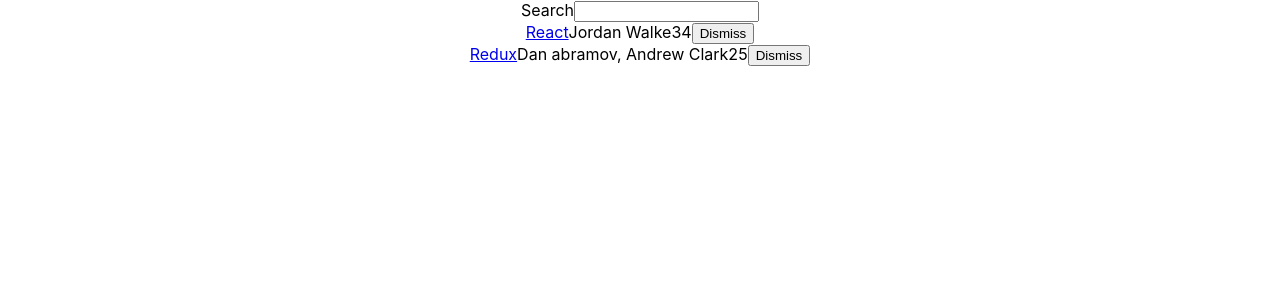
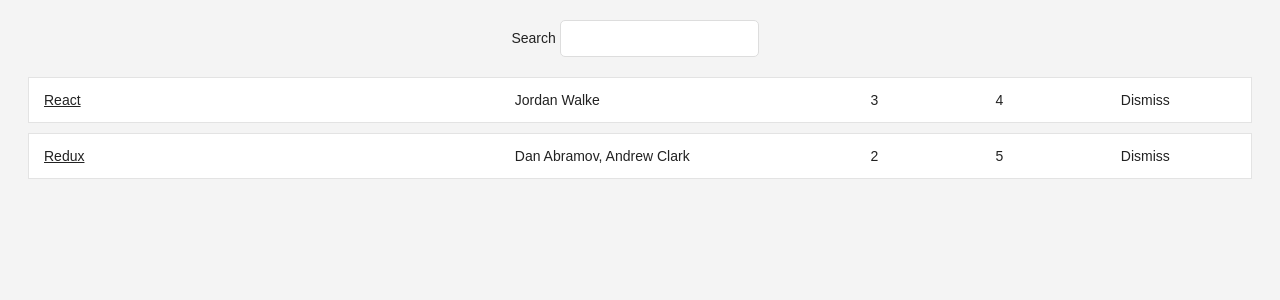
Before and after one commit to Beat2BeatLucas/hackernews, a React (Create React App) app: page / in a window 1280 px wide. Shown: the top 300 px of the page. Built offline with nearby package versions, Linux system fonts and the light colour scheme.

Commit message:
Styling Components

```diff
--- a/src/App.css
+++ b/src/App.css
@@ -1,38 +1,64 @@
-.App {
+.page {
+  margin: 20px;
+}
+
+.interactions {
   text-align: center;
 }
 
-.App-logo {
-  height: 40vmin;
-  pointer-events: none;
+.table {
+  margin: 20px 0;
 }
 
-@media (prefers-reduced-motion: no-preference) {
-  .App-logo {
-    animation: App-logo-spin infinite 20s linear;
-  }
+.table-header {
+  display: flex;
+  line-height: 24px;
+  font-size: 16px;
+  padding: 0 10px;
+  justify-content: space-between;
 }
 
-.App-header {
-  background-color: #282c34;
-  min-height: 100vh;
-  display: flex;
-  flex-direction: column;
-  align-items: center;
-  justify-content: center;
-  font-size: calc(10px + 2vmin);
-  color: white;
+.table-empty {
+  margin: 200px;
+  text-align: center;
+  font-size: 16px;
 }
 
-.App-link {
-  color: #61dafb;
+.table-row {
+  display: flex;
+  line-height: 24px;
+  white-space: nowrap;
+  margin: 10px 0;
+  padding: 10px;
+  background: #ffffff;
+  align-items: center;
+  border: 1px solid #e3e3e3;
 }
 
-@keyframes App-logo-spin {
-  from {
-    transform: rotate(0deg);
-  }
-  to {
-    transform: rotate(360deg);
-  }
+.table-header > span {
+  overflow: hidden;
+  text-overflow: ellipsis;
+  padding: 0 5px;
 }
+
+.table-row > span {
+  overflow: hidden;
+  text-overflow: ellipsis;
+  padding: 0 5px;
+}
+
+.button-inline {
+  border-width: 0;
+  background: transparent;
+  color: inherit;
+  text-align: inherit;
+  -webkit-font-smoothing: inherit;
+  padding: 0;
+  font-size: inherit;
+  cursor: pointer;
+}
+
+.button-active {
+  border-radius: 0;
+  border-bottom: 1px solid #38bb6c;
+}
--- a/src/App.js
+++ b/src/App.js
@@ -13,7 +13,7 @@
   {
     title: 'Redux',
     url: 'https://redux.js.org',
-    author: 'Dan abramov, Andrew Clark',
+    author: 'Dan Abramov, Andrew Clark',
     num_coments: 2,
     points: 5,
     objectID: 1,
@@ -52,13 +52,15 @@
   render() {
     const { list, searchTerm } = this.state;
     return (
-      <div className="App">
+      <div className="page">
+        <div className="interactions">
           <Search
             value={searchTerm}
             onChange={this.onSearchChange}
           >
             Search
           </Search>
+        </div>
         <Table
           list={list}
           pattern={searchTerm}
@@ -73,29 +75,36 @@
 
 const Search= ({ value, onChange, children }) =>
   <form>
-    {children}
-      <input
+    {children} <input
         type="text"
         value={value}
         onChange={onChange}
       />
+
     </form>
 
 
 
 const Table= ({ list, pattern, onDismiss }) =>
-  <div>
+  <div className="table">
     { list.filter(isSearched(pattern)).map(item =>
-        <div key={item.objectID}>
-          <span>
+        <div key={item.objectID} className="table-row">
+          <span style={{ width: '40%'}}>
             <a href={item.url}>{item.title}</a>
           </span>
-          <span>{item.author}</span>
-          <span>{item.num_coments}</span>
-          <span>{item.points}</span>
-          <span>
+          <span style={{ width: '30%'}}>
+            {item.author}
+          </span>
+          <span style={{ width: '10%'}}>
+            {item.num_coments}
+          </span>
+          <span style={{ width: '10%'}}>
+            {item.points}
+          </span>
+          <span style={{ width: '10%'}}>
             <Button
               onClick={() => onDismiss(item.objectID)}
+              className="button-inline"
             >
               Dismiss
             </Button>
--- a/src/index.css
+++ b/src/index.css
@@ -1,13 +1,44 @@
 body {
-  margin: 0;
-  font-family: -apple-system, BlinkMacSystemFont, 'Segoe UI', 'Roboto', 'Oxygen',
-    'Ubuntu', 'Cantarell', 'Fira Sans', 'Droid Sans', 'Helvetica Neue',
-    sans-serif;
-  -webkit-font-smoothing: antialiased;
-  -moz-osx-font-smoothing: grayscale;
+  color: #222;
+  background: #f4f4f4;
+  font: 400 14px CoreSans, Arial, sans-serif;
 }
 
-code {
-  font-family: source-code-pro, Menlo, Monaco, Consolas, 'Courier New',
-    monospace;
+a {
+  color: #222;
 }
+
+a:hover {
+  text-decoration: underline;
+}
+
+ul, li {
+  list-style: none;
+  padding: 0;
+  margin: 0;
+}
+
+input {
+  padding: 10px;
+  border-radius: 5px;
+  outline: none;
+  margin-right: 10px;
+  border: 1px solid #dddddd;
+}
+
+button {
+  padding: 10px;
+  border-radius: 5px;
+  border: 1px solid #dddddd;
+  background: transparent;
+  color: #808080;
+  cursor: pointer;
+}
+
+button:hover {
+  color: #222;
+}
+
+*:focus {
+  outline: none;
+}
```
Lines whose indentation alone changed are shown as unchanged.
